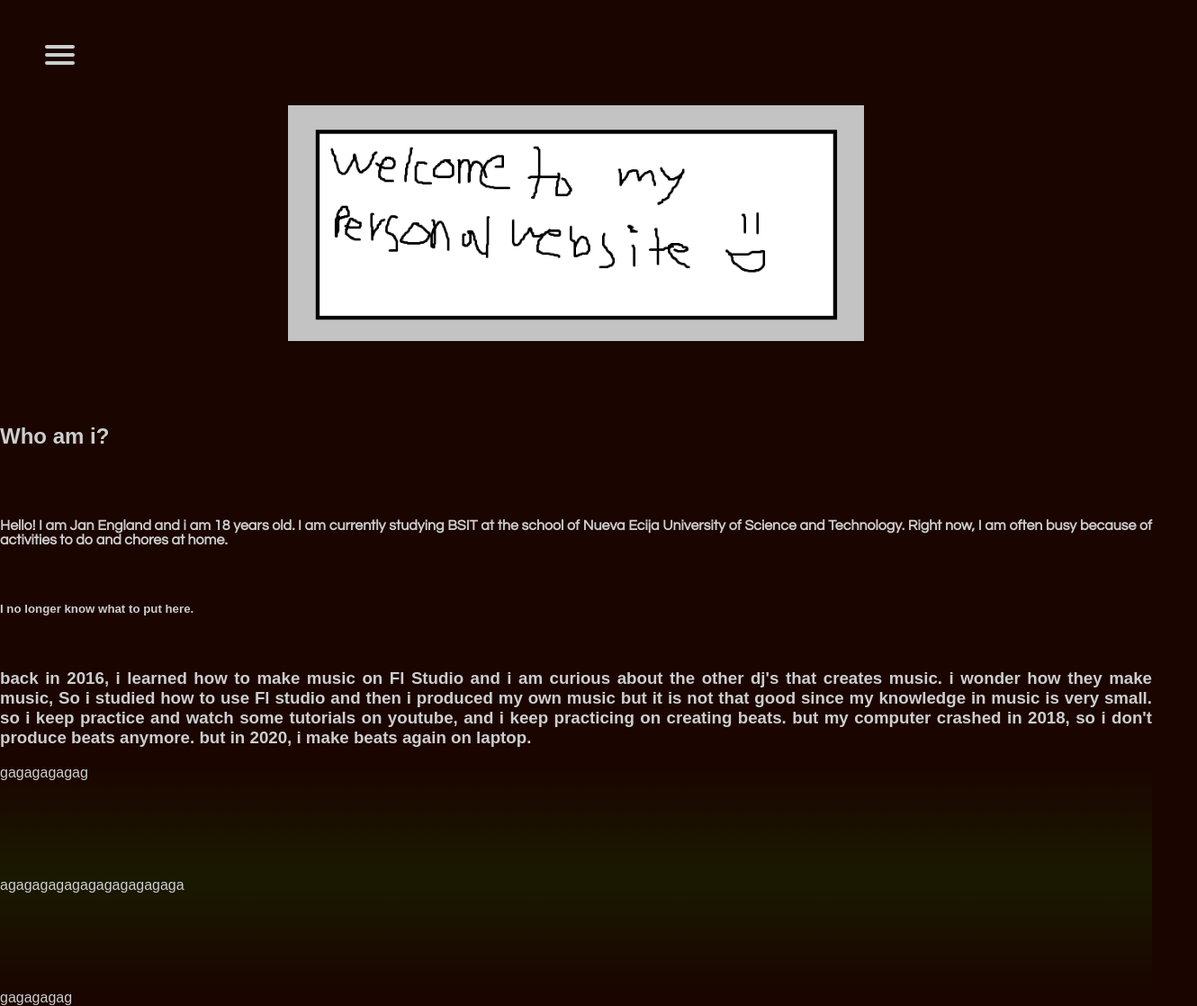
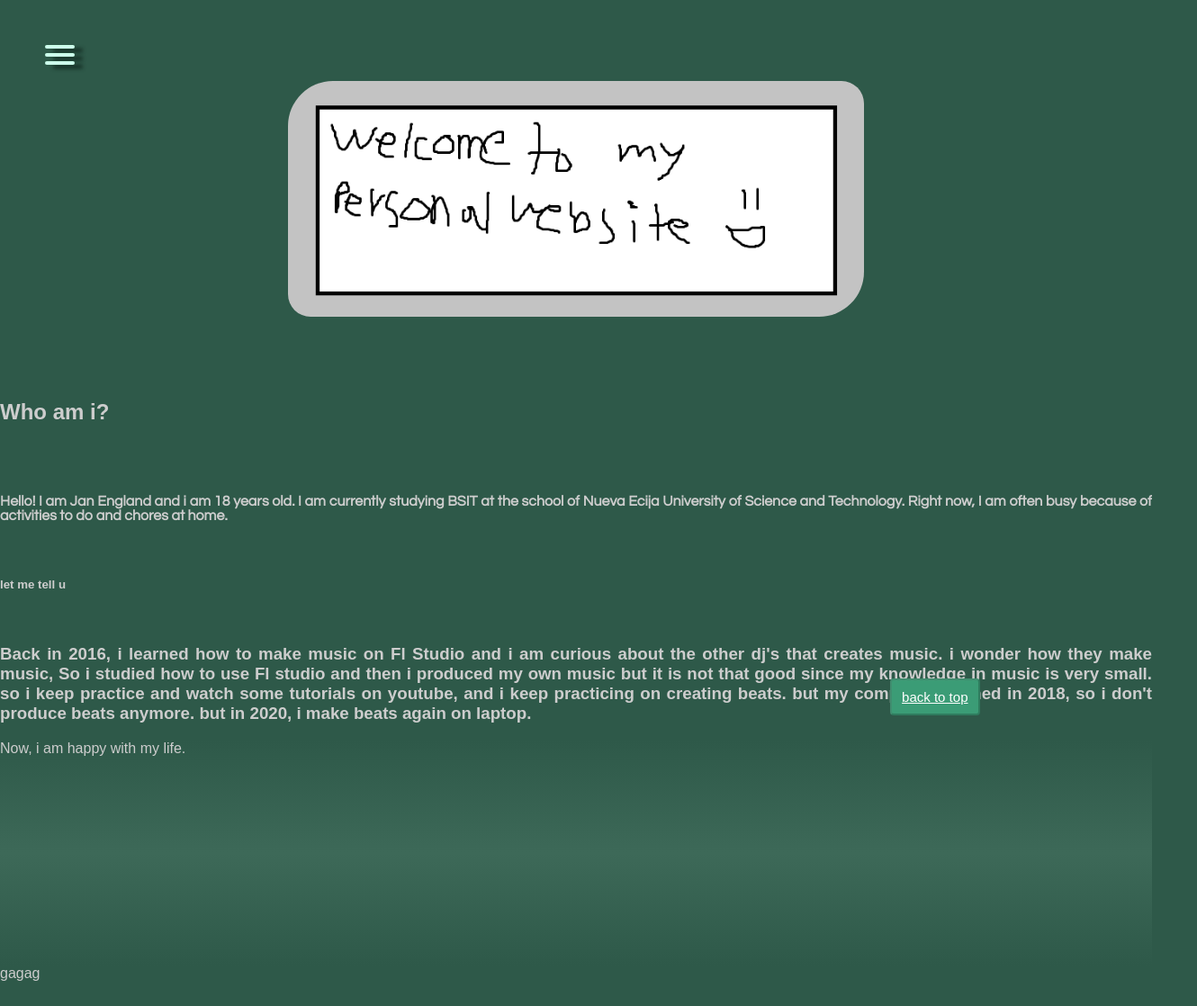
Before and after one commit to harlemjan/harlemjan-27, a plain HTML site: page index.html in a window 1280 px wide. Shown: the whole page at 90% size, 1330 px wide, since content can reach past the window. After the commit the page ends 1091 px from the top, so only its background shows below. Drawn offline with Linux system fonts and the light colour scheme.

Commit message:
Update index.html

```diff
--- a/index.html
+++ b/index.html
@@ -3,18 +3,18 @@
 	<head>
 
 		<meta charset="UTF-8">
+		<meta name="viewport" content="width=device-width, initial-scale=1"/>
 
 		<title> HarlemJan's website </title>
 		<style>
-			body{
-			background-color:#1a0500;
-			}
+
 			h1{
 			font-family: Helvetica;
-			font-size: 25px;
+			font-size: 10px;
 			}
 			body
 			{
+			background-color:#2e5949;
 			margin: 0;
 			padding: 0;
 			color: #cdcdcd;
@@ -24,7 +24,7 @@
 			#menuToggle
 			{
 			display: block;
-			position: relative;
+			position: fixed;
 			top: 50px;
 			left: 50px;
 
@@ -74,8 +74,9 @@
 			margin-bottom: 5px;
 			position: relative;
 
-			background: #cdcdcd;
+			background: #ccffeb;
 			border-radius: 3px;
+			box-shadow: 9px 4px 4px #132b22;
 
 			z-index: 1;
 
@@ -116,13 +117,13 @@
 
 			#menu
 			{
-			position: absolute;
+			position: fixed;
 			width: 300px;
 			margin: -100px 0 0 -50px;
 			padding: 50px;
 			padding-top: 125px;
 
-			background: #ededed;
+			background: #aed4c5;
 			list-style-type: none;
 			-webkit-font-smoothing: antialiased;
 
@@ -159,6 +160,7 @@
 			width: 50%;
 			height: auto;
 			margin-left: 25%;
+
 			}
 
 			.image {
@@ -177,6 +179,7 @@
 			width: 100%;
 			height: 0;
 			transition: .5s ease;
+			border-radius: 50px 25px;
 			}
 
 			.container:hover .overlay {
@@ -187,7 +190,7 @@
 			.text {
 			white-space: nowrap;
 			color: white;
-			font-size: 20px;
+			font-size: 10px;
 			position: absolute;
 			overflow: hidden;
 			top: 50%;
@@ -202,18 +205,39 @@
 
 			#grad1 {
 			height: 125px;
-			background-image: linear-gradient(180deg,#1a0500, #1a1a00);
+			background-image: linear-gradient(180deg,#2e5949,#3d6958);
 			}
 			#grad2{
 			height: 125px;
 
-			background-image: linear-gradient(#1a1a00, #1a0500);
+			background-image: linear-gradient(#3d6958, #2e5949);
 			}
 			b{
 			color: #4fab58;
 			}
-
-
+			#akoto{
+			border-radius: 50px 25px;
+			}
+			#welkam{
+			border-radius: 50px 25px;
+			}
+			#myBtn {
+			position: fixed;
+			bottom: 5px;
+			float: right;
+			right: 18.5%;
+			left: 77.25%;
+			max-width: 100px;
+			width: 100%;
+			font-size: 15px;
+			border-color: rgba(85, 85, 85, 0.2);
+			background-color: #3b9c76;
+			padding: 10px;
+			border-radius: 4px;
+			}
+			#myBtn:hover {
+			background-color: #47fcb5;
+			}
 		</style>
 	</head>
 	<body>
@@ -226,20 +250,22 @@
     <span></span>
 
     <ul id="menu">
-	<img src="mee.jpg" alt="That's me" style="width:150px;height:150px; >
+	<div class="container">
+	<img src="mee.jpg" alt="That's me" style="width:150px;height:150px;" id="akoto">
+	</div>
 	<br/>
 	  <a href=""><li><strong><b>Contact Me!</b></strong></li></a>
       <a href="https://web.facebook.com/HitYouWithThatDDUDUDDU/"><li>Facebook</li></a>
       <a href="https://www.instagram.com/jan_england_music/"><li>Instagram</li></a>
       <a href="https://www.youtube.com/channel/UCQLq5l4swgMcExrJIshsJDg/featured"><li>Youtube</li></a>
-      <a href="https://www.youtube.com/watch?v=dQw4w9WgXcQ"><li>Don't click this!</li></a>
+      <a href="https://www.youtube.com/watch?v=dQw4w9WgXcQ"><li>.</li></a>
 	  <a href="https://imgs.smoothradio.com/images/191589?crop=16_9&width=660&relax=1&signature=Rz93ikqcAz7BcX6SKiEC94zJnqo="><li>and this</li></a>
     </ul>
 	</div>
 	</nav>
 	<br/><br/><br/><br/><br/>
 	<div class="container">
-	<img src="logo.png" alt="logo" class="image">
+	<img src="logo.png" alt="logo" class="image" id="welkam">
 	<div class="overlay">
     <div class="text"><h1>Welcome to my Personal Website *^-^*</h1></div>
 	</div>
@@ -255,21 +281,22 @@
 	Right now, I am often busy because of activities
 	to do and chores at home.</h4></div>
 	<br/>
-	<h5>I no longer know what to put here.</h5>
+	<h5>let me tell u</h5>
 	<br/>
 	<div class="d">
-	<h3>back in 2016, i learned how to make music on Fl Studio and i am curious about the other dj's that creates music.
+	<h3>Back in 2016, i learned how to make music on Fl Studio and i am curious about the other dj's that creates music.
 	i wonder how they make music, So i studied how to use Fl studio and then i produced my own music but it is not that good
 	since my knowledge in music is very small. so i keep practice and watch some tutorials on youtube, and i keep practicing
 	on creating beats. but my computer crashed in 2018, so i don't produce beats anymore. but in 2020,
 	i make beats again on laptop.</h3>
 	</div>
 	<div id="grad1">
-	gagagagagag
+	Now, i am happy with my life.
 	</div>
 	<div id="grad2">
-	agagagagagagagagagagaga
+
 	</div>
-	gagagagag
+	gagag
+	<button id="myBtn"><a href="#top" style="color: white">back to top</a></button>
 	</body>
 </html>
```
